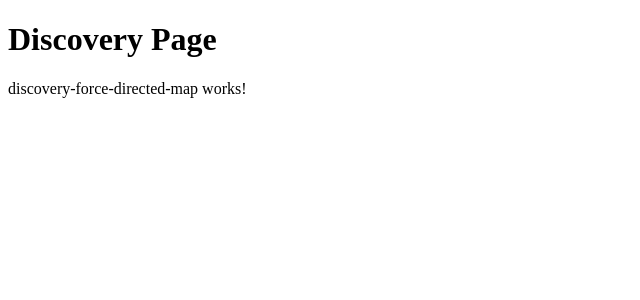
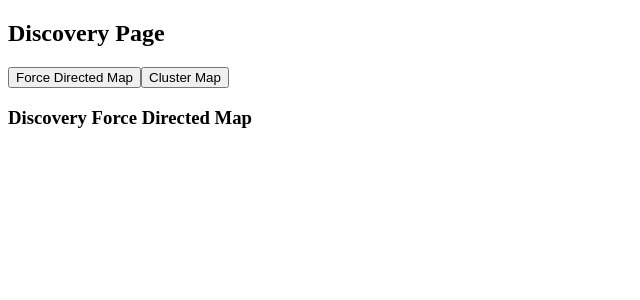
Before and after one commit to thoth-tech/CourseFlow, an Angular app in the folder Frontend/course-flow-app/: page / in a window 1280 px wide. Shown: the top 300 px of the page, without its empty margins (0-640 px from the left). Built offline with nearby package versions, Linux system fonts and the light colour scheme.

Commit message:
Added simple discovery display switching.

```diff
--- a/Frontend/course-flow-app/src/app/discovery-force-directed-map/discovery-force-directed-map.component.html
+++ b/Frontend/course-flow-app/src/app/discovery-force-directed-map/discovery-force-directed-map.component.html
@@ -1 +1 @@
-<p>discovery-force-directed-map works!</p>
+<h3>Discovery Force Directed Map</h3>
--- a/Frontend/course-flow-app/src/app/discovery-force-directed-map/discovery-force-directed-map.component.ts
+++ b/Frontend/course-flow-app/src/app/discovery-force-directed-map/discovery-force-directed-map.component.ts
@@ -1,4 +1,4 @@
-import { Component } from '@angular/core';
+import { Component, Input } from '@angular/core';
 
 @Component({
   selector: 'app-discovery-force-directed-map',
--- a/Frontend/course-flow-app/src/app/discovery-page/discovery-page.component.html
+++ b/Frontend/course-flow-app/src/app/discovery-page/discovery-page.component.html
@@ -1,7 +1,12 @@
 <div>
-    <h1>Discovery Page</h1>
+    <h2>Discovery Page</h2>
 
     <div>
-        <app-discovery-force-directed-map/>
+        <button  (click)="mapType = 'force-directed'">Force Directed Map</button>
+        <button  (click)="mapType = 'cluster'">Cluster Map</button>
+    </div>
+
+    <div [ngSwitch]="mapType">
+        <app-discovery-force-directed-map *ngSwitchCase="'force-directed'"/>
     </div>
 </div>
--- a/Frontend/course-flow-app/src/app/discovery-page/discovery-page.component.ts
+++ b/Frontend/course-flow-app/src/app/discovery-page/discovery-page.component.ts
@@ -7,4 +7,6 @@ import { Component } from '@angular/core';
 })
 export class DiscoveryPageComponent {
 
+  // The map type to display
+  mapType = "force-directed";
 }
```
